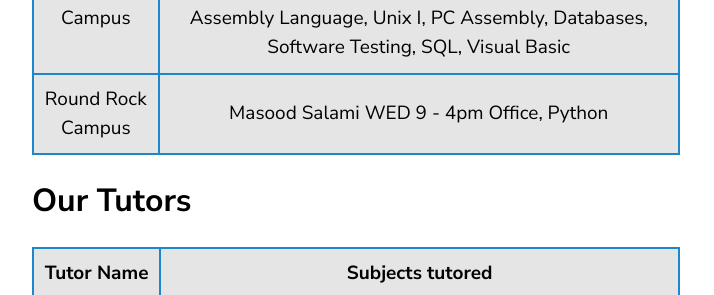
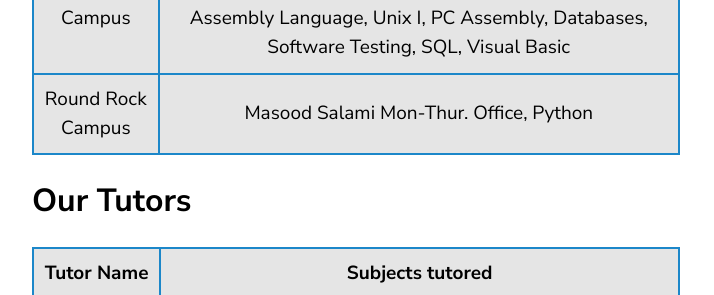
Before and after one commit to roosterrichard/acctutor, a Jekyll site: the page built from index.md, in a window 1280 px wide and 900 px high, scrolled down 1604 px. Shown: the part 167-462 px from the top of the window, without its empty margins (68-782 px from the left). Built offline with Jekyll 4.4.1, drawn with Linux system fonts in a browser that asks for light colours; our own code applies the rules of GitHub Pages for plain Markdown files.

Commit message:
Update index.md

```diff
--- a/index.md
+++ b/index.md
@@ -29,7 +29,7 @@ This is a first come first serve system where the average wait time is < 3 minut
 </tr>
 <tr><td>Highland Campus</td><td>Madison Gutierrez Mon 5pm - 9pm, thur 8:30am - 12:30pm COSC 1301, COSC 1336, BCIS 1305, Networking classes</td></tr>
 <tr><td>Highland Campus</td><td>Winton Haisler Mon=Wed 2pm-6pm, Thu, 12 - 6 pm.  Java, MS Office, Python, C++, C#, Data Structures, Assembly Language, Unix I, PC Assembly, Databases, Software Testing, SQL, Visual Basic</td></tr>
-<tr><td>Round Rock Campus</td><td>Masood Salami WED 9 - 4pm  Office, Python</td></tr>
+<tr><td>Round Rock Campus</td><td>Masood Salami Mon-Thur.  Office, Python</td></tr>
 
 
 </table>
```
